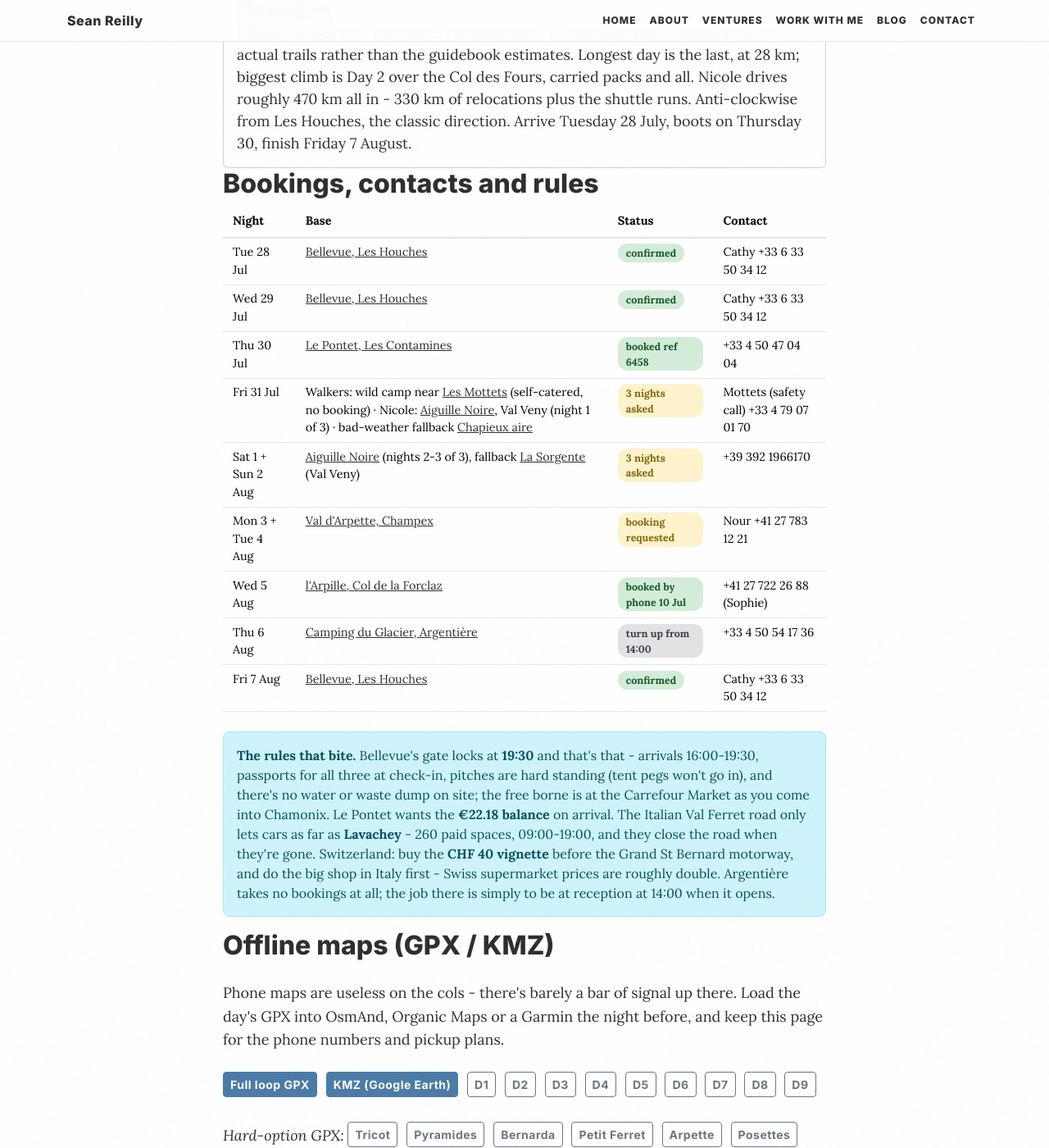
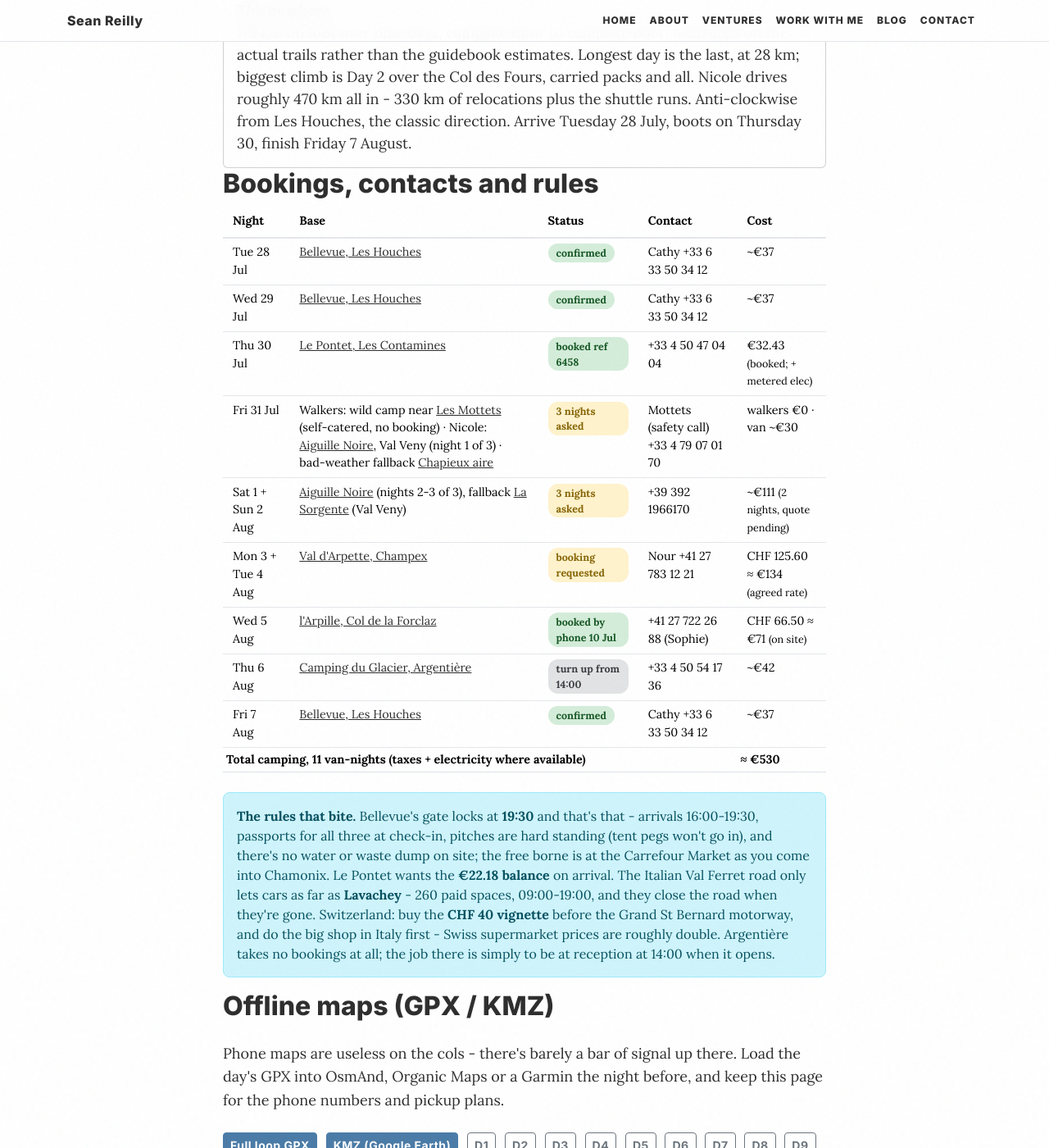
Before and after one commit to seanreillyesq/seanreillyesq.github.io, a Jekyll site: the page built from tmb-2026-plans.html, in a window 1280 px wide and 1400 px high, scrolled down 1524 px. Shown: the whole window at 82% size. Built offline with Jekyll 4.4.1, drawn with Linux system fonts in a browser that asks for light colours.

Commit message:
TMB: per-night costs + ~EUR 530 total added to booking table

```diff
--- a/tmb-2026-plans.html
+++ b/tmb-2026-plans.html
@@ -67,18 +67,19 @@ permalink: /tmb-2026-plans/
 <h2 id="bookings">Bookings, contacts and rules</h2>
 
 <table class="table table-sm">
-  <thead><tr><th>Night</th><th>Base</th><th>Status</th><th>Contact</th></tr></thead>
+  <thead><tr><th>Night</th><th>Base</th><th>Status</th><th>Contact</th><th>Cost</th></tr></thead>
   <tbody>
-    <tr><td>Tue 28 Jul</td><td><a href="http://www.camping-bellevue-leshouches.com/" target="_blank">Bellevue, Les Houches</a></td><td><span class="tmb-chip tmb-chip-ok">confirmed</span></td><td>Cathy +33 6 33 50 34 12</td></tr>
-    <tr><td>Wed 29 Jul</td><td><a href="http://www.camping-bellevue-leshouches.com/" target="_blank">Bellevue, Les Houches</a></td><td><span class="tmb-chip tmb-chip-ok">confirmed</span></td><td>Cathy +33 6 33 50 34 12</td></tr>
-    <tr><td>Thu 30 Jul</td><td><a href="https://www.campinglepontet.fr" target="_blank">Le Pontet, Les Contamines</a></td><td><span class="tmb-chip tmb-chip-ok">booked ref 6458</span></td><td>+33 4 50 47 04 04</td></tr>
-    <tr><td>Fri 31 Jul</td><td>Walkers: wild camp near <a href="http://www.lesmottets.com/tour-du-mont-blanc/english/" target="_blank">Les Mottets</a> (self-catered, no booking) &middot; Nicole: <a href="https://www.aiguillenoire.com/en/home-2/" target="_blank">Aiguille Noire</a>, Val Veny (night 1 of 3) &middot; bad-weather fallback <a href="https://park4night.com/fr/place/13306" target="_blank">Chapieux aire</a></td><td><span class="tmb-chip tmb-chip-wait">3 nights asked</span></td><td>Mottets (safety call) +33 4 79 07 01 70</td></tr>
-    <tr><td>Sat 1 + Sun 2 Aug</td><td><a href="https://www.aiguillenoire.com/en/home-2/" target="_blank">Aiguille Noire</a> (nights 2-3 of 3), fallback <a href="https://www.campinglasorgente.net" target="_blank">La Sorgente</a> (Val Veny)</td><td><span class="tmb-chip tmb-chip-wait">3 nights asked</span></td><td>+39 392 1966170</td></tr>
-    <tr><td>Mon 3 + Tue 4 Aug</td><td><a href="https://arpette.ch/en/camping-2/" target="_blank">Val d'Arpette, Champex</a></td><td><span class="tmb-chip tmb-chip-wait">booking requested</span></td><td>Nour +41 27 783 12 21</td></tr>
-    <tr><td>Wed 5 Aug</td><td><a href="https://www.valleedutrient.ch/en/campsite-l-arpille-fp480" target="_blank">l'Arpille, Col de la Forclaz</a></td><td><span class="tmb-chip tmb-chip-ok">booked by phone 10 Jul</span></td><td>+41 27 722 26 88 (Sophie)</td></tr>
-    <tr><td>Thu 6 Aug</td><td><a href="https://www.campingchamonix.com/en/" target="_blank">Camping du Glacier, Argentière</a></td><td><span class="tmb-chip tmb-chip-turnup">turn up from 14:00</span></td><td>+33 4 50 54 17 36</td></tr>
-    <tr><td>Fri 7 Aug</td><td><a href="http://www.camping-bellevue-leshouches.com/" target="_blank">Bellevue, Les Houches</a></td><td><span class="tmb-chip tmb-chip-ok">confirmed</span></td><td>Cathy +33 6 33 50 34 12</td></tr>
+    <tr><td>Tue 28 Jul</td><td><a href="http://www.camping-bellevue-leshouches.com/" target="_blank">Bellevue, Les Houches</a></td><td><span class="tmb-chip tmb-chip-ok">confirmed</span></td><td>Cathy +33 6 33 50 34 12</td><td>~&euro;37</td></tr>
+    <tr><td>Wed 29 Jul</td><td><a href="http://www.camping-bellevue-leshouches.com/" target="_blank">Bellevue, Les Houches</a></td><td><span class="tmb-chip tmb-chip-ok">confirmed</span></td><td>Cathy +33 6 33 50 34 12</td><td>~&euro;37</td></tr>
+    <tr><td>Thu 30 Jul</td><td><a href="https://www.campinglepontet.fr" target="_blank">Le Pontet, Les Contamines</a></td><td><span class="tmb-chip tmb-chip-ok">booked ref 6458</span></td><td>+33 4 50 47 04 04</td><td>&euro;32.43 <small>(booked; + metered elec)</small></td></tr>
+    <tr><td>Fri 31 Jul</td><td>Walkers: wild camp near <a href="http://www.lesmottets.com/tour-du-mont-blanc/english/" target="_blank">Les Mottets</a> (self-catered, no booking) &middot; Nicole: <a href="https://www.aiguillenoire.com/en/home-2/" target="_blank">Aiguille Noire</a>, Val Veny (night 1 of 3) &middot; bad-weather fallback <a href="https://park4night.com/fr/place/13306" target="_blank">Chapieux aire</a></td><td><span class="tmb-chip tmb-chip-wait">3 nights asked</span></td><td>Mottets (safety call) +33 4 79 07 01 70</td><td>walkers &euro;0 &middot; van ~&euro;30</td></tr>
+    <tr><td>Sat 1 + Sun 2 Aug</td><td><a href="https://www.aiguillenoire.com/en/home-2/" target="_blank">Aiguille Noire</a> (nights 2-3 of 3), fallback <a href="https://www.campinglasorgente.net" target="_blank">La Sorgente</a> (Val Veny)</td><td><span class="tmb-chip tmb-chip-wait">3 nights asked</span></td><td>+39 392 1966170</td><td>~&euro;111 <small>(2 nights, quote pending)</small></td></tr>
+    <tr><td>Mon 3 + Tue 4 Aug</td><td><a href="https://arpette.ch/en/camping-2/" target="_blank">Val d'Arpette, Champex</a></td><td><span class="tmb-chip tmb-chip-wait">booking requested</span></td><td>Nour +41 27 783 12 21</td><td>CHF 125.60 &asymp; &euro;134 <small>(agreed rate)</small></td></tr>
+    <tr><td>Wed 5 Aug</td><td><a href="https://www.valleedutrient.ch/en/campsite-l-arpille-fp480" target="_blank">l'Arpille, Col de la Forclaz</a></td><td><span class="tmb-chip tmb-chip-ok">booked by phone 10 Jul</span></td><td>+41 27 722 26 88 (Sophie)</td><td>CHF 66.50 &asymp; &euro;71 <small>(on site)</small></td></tr>
+    <tr><td>Thu 6 Aug</td><td><a href="https://www.campingchamonix.com/en/" target="_blank">Camping du Glacier, Argentière</a></td><td><span class="tmb-chip tmb-chip-turnup">turn up from 14:00</span></td><td>+33 4 50 54 17 36</td><td>~&euro;42</td></tr>
+    <tr><td>Fri 7 Aug</td><td><a href="http://www.camping-bellevue-leshouches.com/" target="_blank">Bellevue, Les Houches</a></td><td><span class="tmb-chip tmb-chip-ok">confirmed</span></td><td>Cathy +33 6 33 50 34 12</td><td>~&euro;37</td></tr>
   </tbody>
+  <tfoot><tr><th colspan="4">Total camping, 11 van-nights (taxes + electricity where available)</th><th>&asymp; &euro;530</th></tr></tfoot>
 </table>
 
 <div class="alert alert-info">
```
